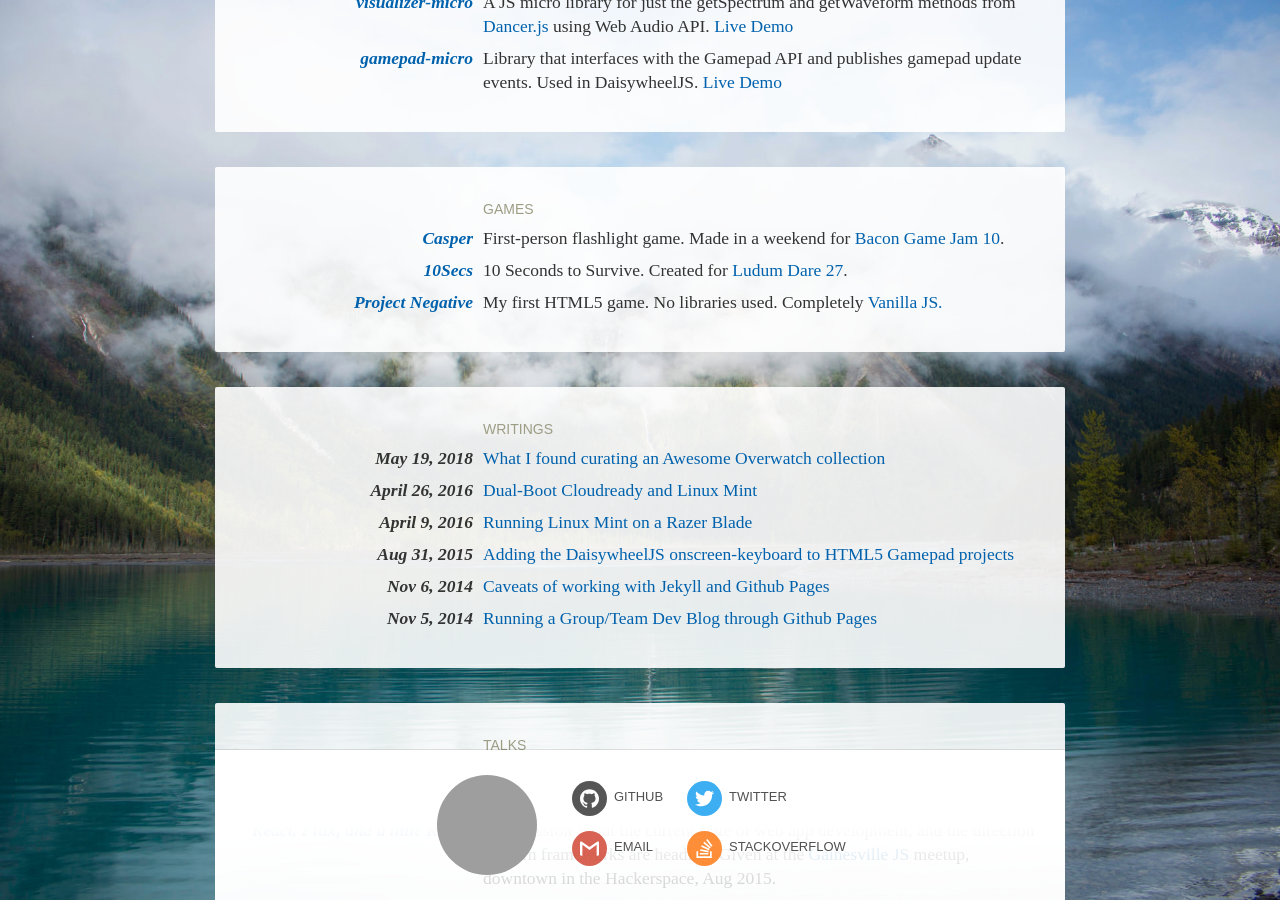
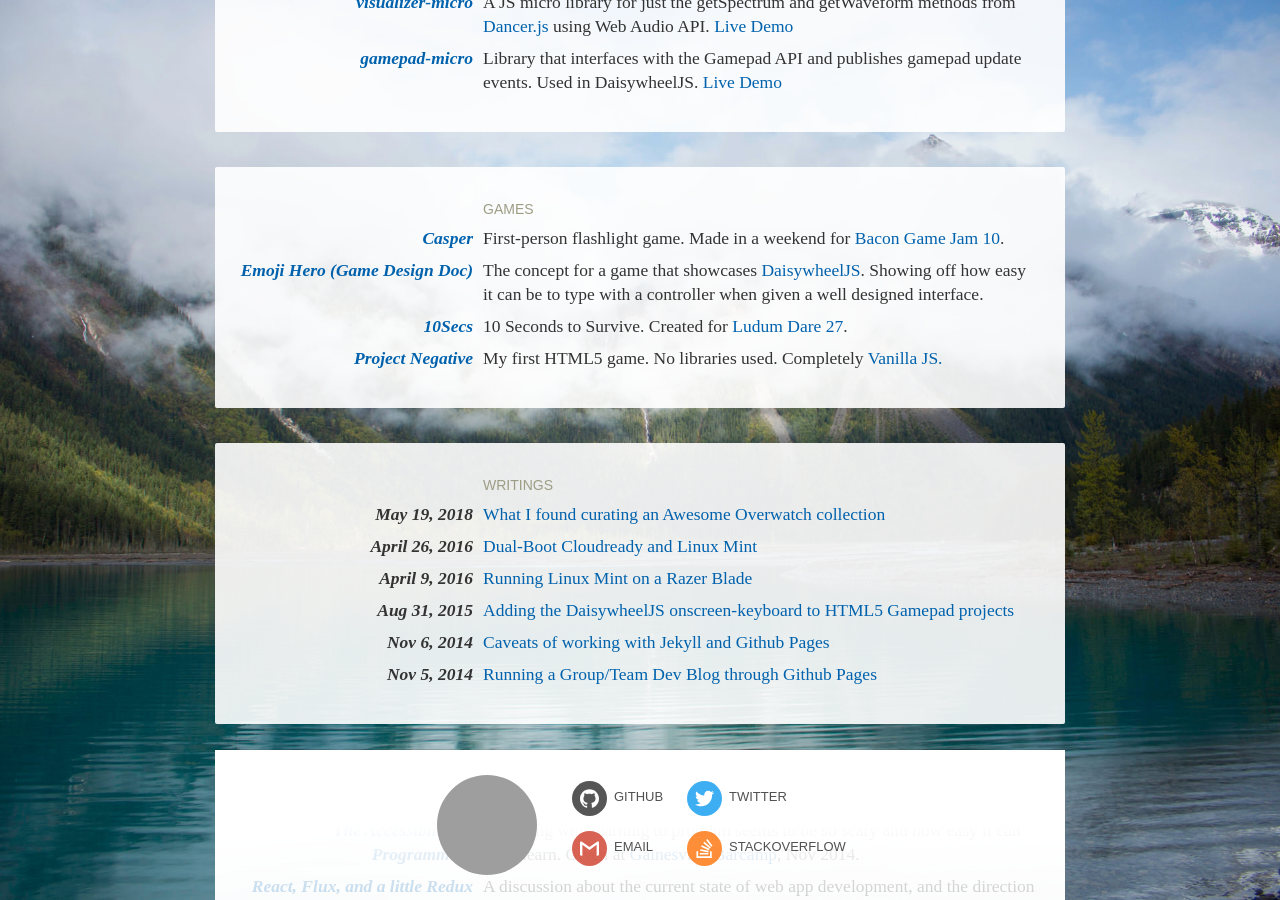
Before and after one commit to likethemammal/site, a Jekyll site: the page built from index.md, in a window 1280 px wide and 900 px high, scrolled down 401 px, cut to the strip 0-900 px from the top of the window. Built offline with Jekyll 4.4.1, drawn with Linux system fonts in a browser that asks for light colours; grey boxes are pictures that could not be loaded.

Commit message:
Add design doc to Games list

```diff
--- a/_data/sections/games.yml
+++ b/_data/sections/games.yml
@@ -1,6 +1,10 @@
 - name: Casper
   link: http://likethemammal.github.io/Casper/
   blurb: First-person flashlight game. Made in a weekend for <a target="_blank" href="http://bacongamejam.org/jams/bacongamejam-10/">Bacon Game Jam 10</a>.
+
+- name: Emoji Hero (Game Design Doc)
+  link: https://docs.google.com/document/d/1QDuna7ONKWMIytomJctfVBDPXJP5tQ3w9Wt3Pntkxgk/edit?usp=sharing
+  blurb: The concept for a game that showcases <a href="https://github.com/likethemammal/daisywheeljs">DaisywheelJS</a>. Showing off how easy it can be to type with a controller when given a well designed interface.
 
 - name: 10Secs
   link: http://likethemammal.github.io/10Secs/
--- a/src/components/App.css
+++ b/src/components/App.css
@@ -104,3 +104,9 @@
 @media only screen and (max-width: 1000px) {
 
 }
+
+@media only screen and (max-width: 560px) {
+    .floatingContent {
+        padding-top: 0;
+    }
+}
```
Also changed, not shown: src/components/FloatingCard.css (+8 -0 lines), dist/app.bundle.js.
